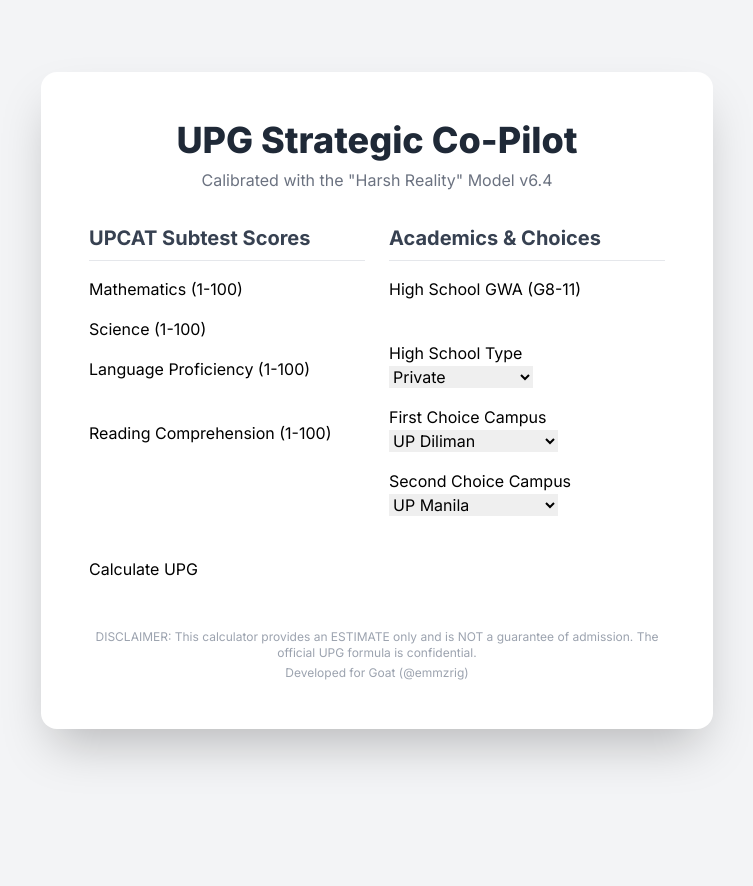
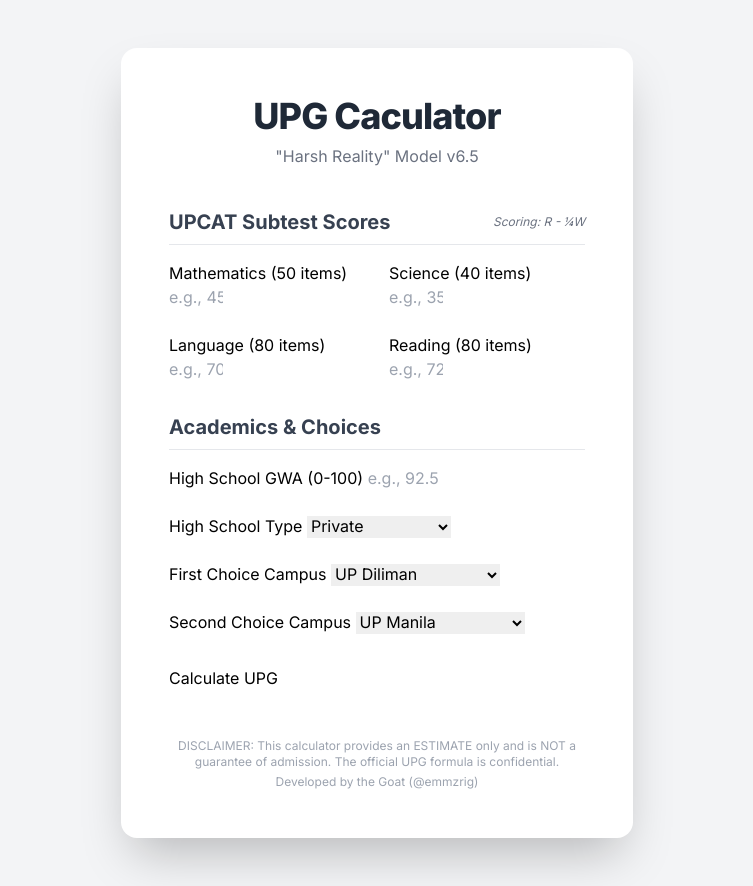
Before and after one commit to zkkei/upg-webapp, a Flask app: page / in a window 1280 px wide. Shown: the whole page, without its empty margins (263-1016 px from the left). Before the commit the page ends 763 px from the top, so only its background shows below. Run offline with Flask 2, Linux system fonts and the light colour scheme; some libraries are stand-ins or nearby versions.

Commit message:
Update index.html

```diff
--- a/templates/index.html
+++ b/templates/index.html
@@ -11,62 +11,74 @@
     <style>
         body {
             font-family: 'Inter', sans-serif;
+            background-color: #f3f4f6;
         }
         .form-input {
-            @apply w-full px-4 py-2 text-gray-700 bg-gray-200 border border-gray-300 rounded-lg focus:outline-none focus:ring-2 focus:ring-blue-500 focus:border-transparent transition;
+            @apply w-full px-4 py-3 text-gray-900 bg-gray-50 border-2 border-gray-300 rounded-lg focus:outline-none focus:ring-2 focus:ring-blue-500 focus:border-transparent transition duration-300;
         }
         .form-label {
-            @apply block text-sm font-medium text-gray-600 mb-1;
+            @apply block text-sm font-semibold text-gray-600 mb-2;
         }
         .btn-primary {
-            @apply w-full px-4 py-3 font-bold text-white bg-blue-600 rounded-lg hover:bg-blue-700 focus:outline-none focus:ring-2 focus:ring-offset-2 focus:ring-blue-500 transition-transform transform hover:scale-105;
+            @apply w-full px-4 py-3 font-bold text-white bg-blue-600 rounded-lg shadow-md hover:bg-blue-700 focus:outline-none focus:ring-2 focus:ring-offset-2 focus:ring-blue-500 transition-all duration-300 transform hover:scale-105 hover:shadow-xl;
+        }
+        /* Hide arrows from number input */
+        input[type=number]::-webkit-inner-spin-button,
+        input[type=number]::-webkit-outer-spin-button {
+            -webkit-appearance: none;
+            margin: 0;
+        }
+        input[type=number] {
+            -moz-appearance: textfield;
         }
     </style>
 </head>
-<body class="bg-gray-100 flex items-center justify-center min-h-screen">
+<body class="bg-gray-100">
 
-    <div class="w-full max-w-2xl mx-auto bg-white rounded-2xl shadow-2xl p-8 md:p-12 my-8">
+    <div class="w-full max-w-lg mx-auto bg-white rounded-2xl shadow-2xl p-8 md:p-12 my-12">
 
         <!-- Header -->
-        <div class="text-center mb-8">
-            <h1 class="text-4xl font-extrabold text-gray-800">UPG Strategic Co-Pilot</h1>
-            <p class="text-gray-500 mt-2">Calibrated with the "Harsh Reality" Model v6.4</p>
+        <div class="text-center mb-10">
+            <h1 class="text-4xl font-extrabold text-gray-800 tracking-tight">UPG Caculator</h1>
+            <p class="text-gray-500 mt-2">"Harsh Reality" Model v6.5</p>
         </div>
 
         <!-- Input Form -->
-        <form action="/" method="POST">
-            <div class="grid grid-cols-1 md:grid-cols-2 gap-6">
+        <form action="/" method="POST" class="space-y-8">
 
             <!-- UPCAT Scores Section -->
-                <div class="md:col-span-1">
-                    <h2 class="text-xl font-bold text-gray-700 mb-4 border-b pb-2">UPCAT Subtest Scores</h2>
-                    <div class="space-y-4">
             <div>
-                            <label for="math" class="form-label">Mathematics (1-100)</label>
-                            <input type="number" id="math" name="math" class="form-input" required min="0" max="100" step="0.01">
+                <div class="flex justify-between items-center mb-4 border-b pb-2">
+                    <h2 class="text-xl font-bold text-gray-700">UPCAT Subtest Scores</h2>
+                    <p class="text-xs text-gray-500 italic" title="Right minus one-fourth of wrong answers.">Scoring: R - ¼W</p>
+                </div>
+                <div class="grid grid-cols-1 sm:grid-cols-2 gap-6">
+                    <div>
+                        <label for="math" class="form-label">Mathematics (50 items)</label>
+                        <input type="number" id="math" name="math" class="form-input" required min="0" max="50" step="1" placeholder="e.g., 45">
                     </div>
                     <div>
-                            <label for="sci" class="form-label">Science (1-100)</label>
-                            <input type="number" id="sci" name="sci" class="form-input" required min="0" max="100" step="0.01">
+                        <label for="sci" class="form-label">Science (40 items)</label>
+                        <input type="number" id="sci" name="sci" class="form-input" required min="0" max="40" step="1" placeholder="e.g., 35">
                     </div>
                     <div>
-                            <label for="lang" class="form-label">Language Proficiency (1-100)</label>
-                            <input type="number" id="lang" name="lang" class="form-input" required min="0" max="100" step="0.01">
+                        <label for="lang" class="form-label">Language (80 items)</label>
+                        <input type="number" id="lang" name="lang" class="form-input" required min="0" max="80" step="1" placeholder="e.g., 70">
                     </div>
                     <div>
-                            <label for="read" class="form-label">Reading Comprehension (1-100)</label>
-                            <input type="number" id="read" name="read" class="form-input" required min="0" max="100" step="0.01">
+                        <label for="read" class="form-label">Reading (80 items)</label>
+                        <input type="number" id="read" name="read" class="form-input" required min="0" max="80" step="1" placeholder="e.g., 72">
                     </div>
                 </div>
             </div>
 
             <!-- HS & Choices Section -->
-                <div class="md:col-span-1">
+            <div>
                  <h2 class="text-xl font-bold text-gray-700 mb-4 border-b pb-2">Academics & Choices</h2>
-                     <div class="space-y-4">
+                 <div class="space-y-6">
                     <div>
-                            <label for="hs" class="form-label">High School GWA (G8-11)</label>
-                            <input type="number" id="hs" name="hs" class="form-input" required min="0" max="100" step="0.01">
+                        <label for="hs" class="form-label">High School GWA (0-100)</label>
+                        <input type="number" id="hs" name="hs" class="form-input" required min="0" max="100" step="0.01" placeholder="e.g., 92.5">
                     </div>
                     <div>
                         <label for="hs_type" class="form-label">High School Type</label>
@@ -95,9 +107,8 @@
             </div>
 
             <!-- Submit Button -->
-                <div class="md:col-span-2 mt-4">
+            <div>
                 <button type="submit" class="btn-primary">Calculate UPG</button>
-                </div>
             </div>
         </form>
 
@@ -112,9 +123,11 @@
                 </div>
             {% else %}
                 <div class="bg-gray-50 p-6 rounded-lg shadow-inner space-y-4">
-                    <div class="text-center">
-                        <p class="text-lg text-gray-600">Estimated UPG</p>
-                        <p class="text-5xl font-extrabold text-blue-600">{{ results.upg }}</p>
+                    <div class="flex justify-center items-center my-4">
+                        <div class="relative w-48 h-48 bg-gradient-to-br from-blue-500 to-blue-700 rounded-full flex flex-col items-center justify-center text-white shadow-2xl">
+                            <p class="text-sm font-medium opacity-80 tracking-wider">EST. UPG</p>
+                            <p class="text-6xl font-extrabold tracking-tighter">{{ results.upg }}</p>
+                        </div>
                     </div>
                     <div class="text-sm text-gray-500 text-center">
                         <p>Modifiers Applied: {{ results.modifiers }}</p>
@@ -131,7 +144,7 @@
         <!-- Disclaimer -->
         <div class="text-center mt-12 text-xs text-gray-400">
             <p>DISCLAIMER: This calculator provides an ESTIMATE only and is NOT a guarantee of admission. The official UPG formula is confidential.</p>
-            <p class="mt-1">Developed for Goat (@emmzrig)</p>
+            <p class="mt-1">Developed by the Goat (@emmzrig)</p>
         </div>
 
     </div>
```
Lines whose indentation alone changed are shown as unchanged.
